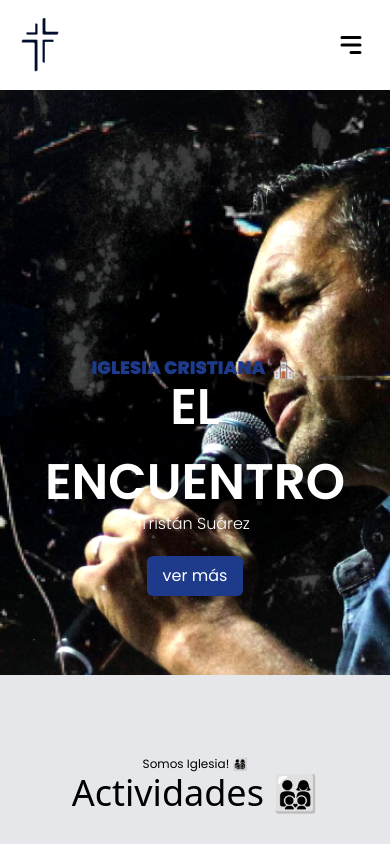
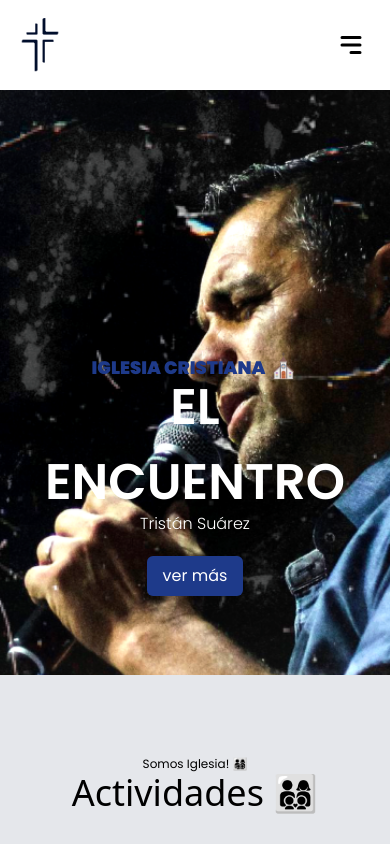
Before and after one commit to sebygalla/encuentro-tailwind, a React (Vite) app: page / in a window 390 px wide. Shown: the top 844 px of the page. Built offline with nearby package versions, Linux system fonts and the light colour scheme.

Commit message:
responsive

```diff
--- a/src/components/Hero/Hero.jsx
+++ b/src/components/Hero/Hero.jsx
@@ -2,7 +2,7 @@ import HeroTitle from "../Titulo/Titulo";
 
 const Hero = () => {
   return (
-    <div className="bg-portada z-10 bg-cover max-w-full h-[80vh] md:h-[50vh] xl:h-[100vh] relative bg-no-repeat bg-[left_-30rem_top_2rem] md:bg-center">
+    <div className="bg-portada z-10 bg-cover max-w-full h-[80vh] md:h-[50vh] xl:h-[100vh] relative bg-no-repeat bg-[left_-33rem_top_2rem] md:bg-center">
       <HeroTitle />
     </div>
   );
```
